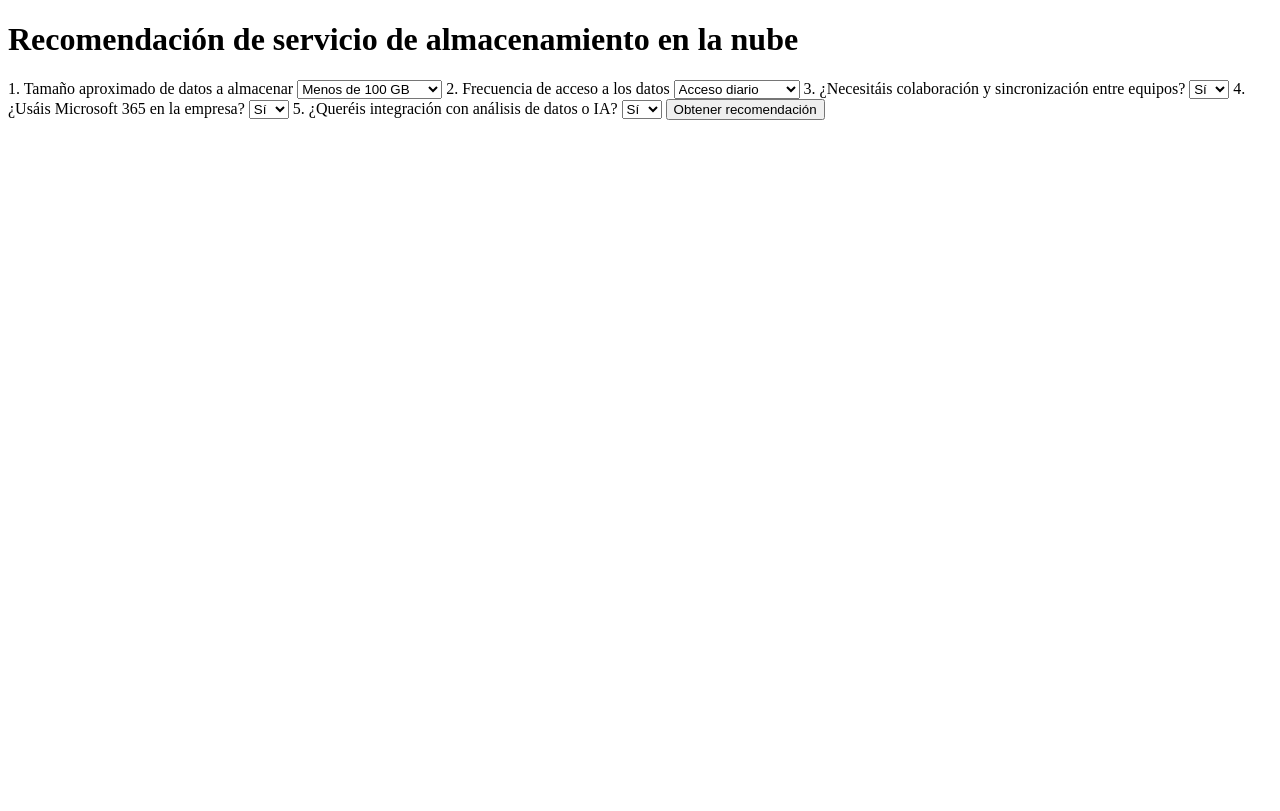
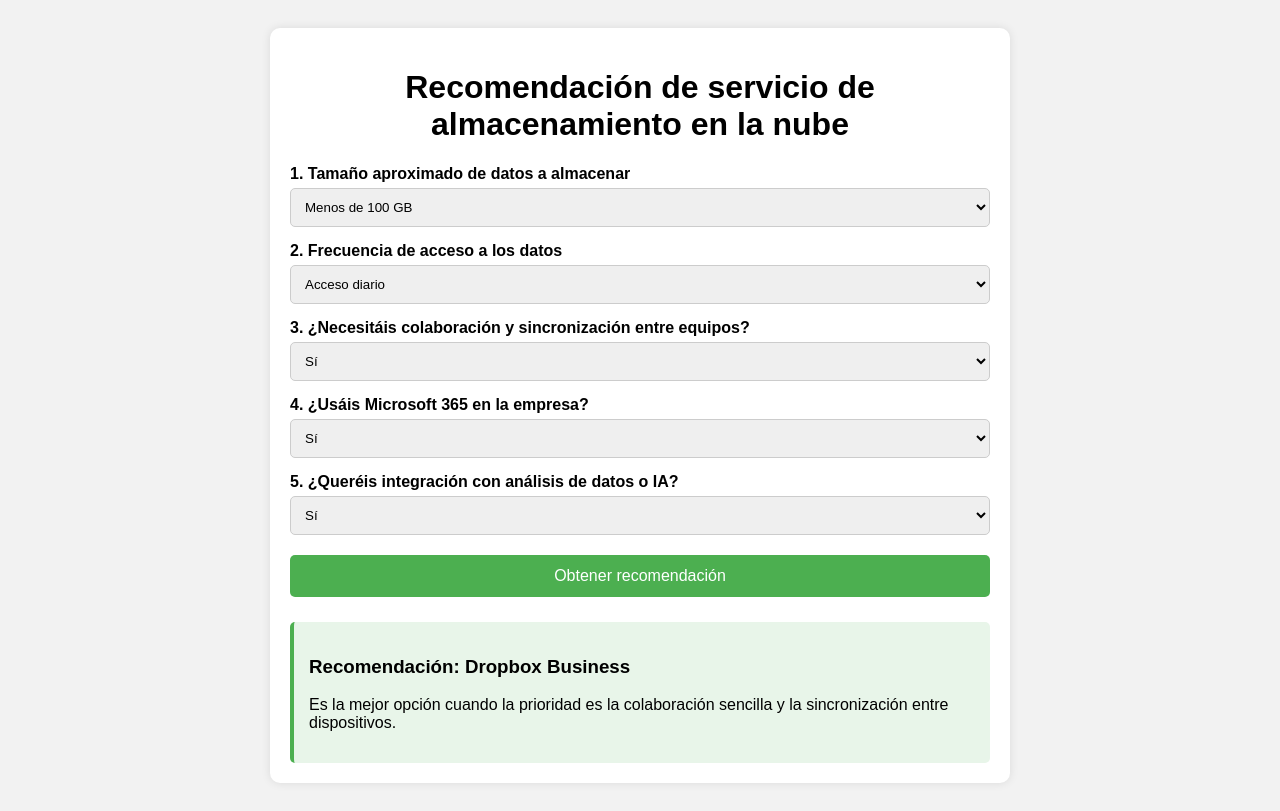
Before and after one commit to i42lavic/proyectoGSASD, a plain HTML site: page index.html in a window 1280 px wide. Both pictures are taken after a click on the button "Obtener recomendación". Drawn offline with Linux system fonts and the light colour scheme; files that its build step writes are made by us from their sources.

Commit message:
Update html y css

```diff
--- a/index.html
+++ b/index.html
@@ -3,8 +3,9 @@
 <head>
   <meta charset="UTF-8">
   <title>Recomendacion de plataforma de almacenamiento</title>
-  <link rel="stylesheet" href="main.css">
-  <script src="main.js" async></script>
+  <link rel="stylesheet" href="styles/main.css">
+  <link rel="icon" href="img/icono-de-la-nube-plano-111157892.webp" type="image/png">
+
 </head>
 <body>
     <div class="container">
@@ -47,9 +48,10 @@
         </select>
 
 
-        <button onclick="recomendar()">Obtener recomendación</button>
+        <button onClick="recomendar()">Obtener recomendación</button>
         <div id="resultado"></div>
 
     </div>
+    <script src="javascript/main.js"></script>
 </body>
 </html>
--- a/javascript/main.js
+++ b/javascript/main.js
@@ -8,5 +8,31 @@
     let recomendacion="";
     let explicacion="";
 
+    // Lógica de decisión simplificada
+    if (colaboracion === "si" && tamano === "pequeño") {
+        recomendacion = "Dropbox Business";
+        explicacion = "Es la mejor opción cuando la prioridad es la colaboración sencilla y la sincronización entre dispositivos.";
+    } else if (microsoft === "si") {
+        recomendacion = "Azure Blob Storage";
+        explicacion = "Encaja perfectamente con ecosistemas empresariales basados en Microsoft 365 y Azure.";
+    } else if (ia === "si") {
+        recomendacion = "Google Cloud Storage";
+        explicacion = "Ofrece gran integración con herramientas de análisis e inteligencia artificial como BigQuery o Vertex AI.";
+    } else if (tamano === "grande" || frecuencia === "baja") {
+        recomendacion = "Amazon S3";
+        explicacion = "Es ideal para almacenamiento masivo, datos fríos y arquitecturas muy escalables y flexibles.";
+    } else {
+        recomendacion = "Google Cloud Storage";
+        explicacion = "Es una opción equilibrada para la mayoría de empresas, con buena relación coste-rendimiento.";
+    }
+
+
+    document.getElementById("resultado").innerHTML = `
+        <div class="resultado">
+        <h3>Recomendación: ${recomendacion}</h3>
+        <p>${explicacion}</p>
+        </div>
+    `;
+
 
 }
--- a/styles/main.css
+++ b/styles/main.css
@@ -0,0 +1,54 @@
+body {
+    background-image: url("img/fondo.jpg");
+    background-size: cover;
+    background-repeat: no-repeat;
+    background-attachment: fixed;
+    background-position: center;
+    font-family: Arial, sans-serif;
+    background: #f2f2f2;
+    padding: 20px;
+}
+.container {
+    max-width: 700px;
+    margin: auto;
+    background: white;
+    padding: 20px;
+    border-radius: 10px;
+    box-shadow: 0 0 10px rgba(0,0,0,0.1);
+}
+h1 {
+    text-align: center;
+}
+label {
+    font-weight: bold;
+    display: block;
+    margin-top: 15px;
+}
+select, input {
+    width: 100%;
+    padding: 10px;
+    margin-top: 5px;
+    border-radius: 5px;
+    border: 1px solid #ccc;
+}
+button {
+    margin-top: 20px;
+    width: 100%;
+    padding: 12px;
+    background: #4CAF50;
+    border: none;
+    border-radius: 5px;
+    color: white;
+    font-size: 16px;
+    cursor: pointer;
+}
+button:hover {
+    background: #43a047;
+}
+.resultado {
+    background: #e8f5e9;
+    margin-top: 25px;
+    padding: 15px;
+    border-left: 4px solid #4CAF50;
+    border-radius: 5px;
+}
```
Also changed, not shown: img/fondo.jpg (added), img/icono-de-la-nube-plano-111157892.webp (added).
